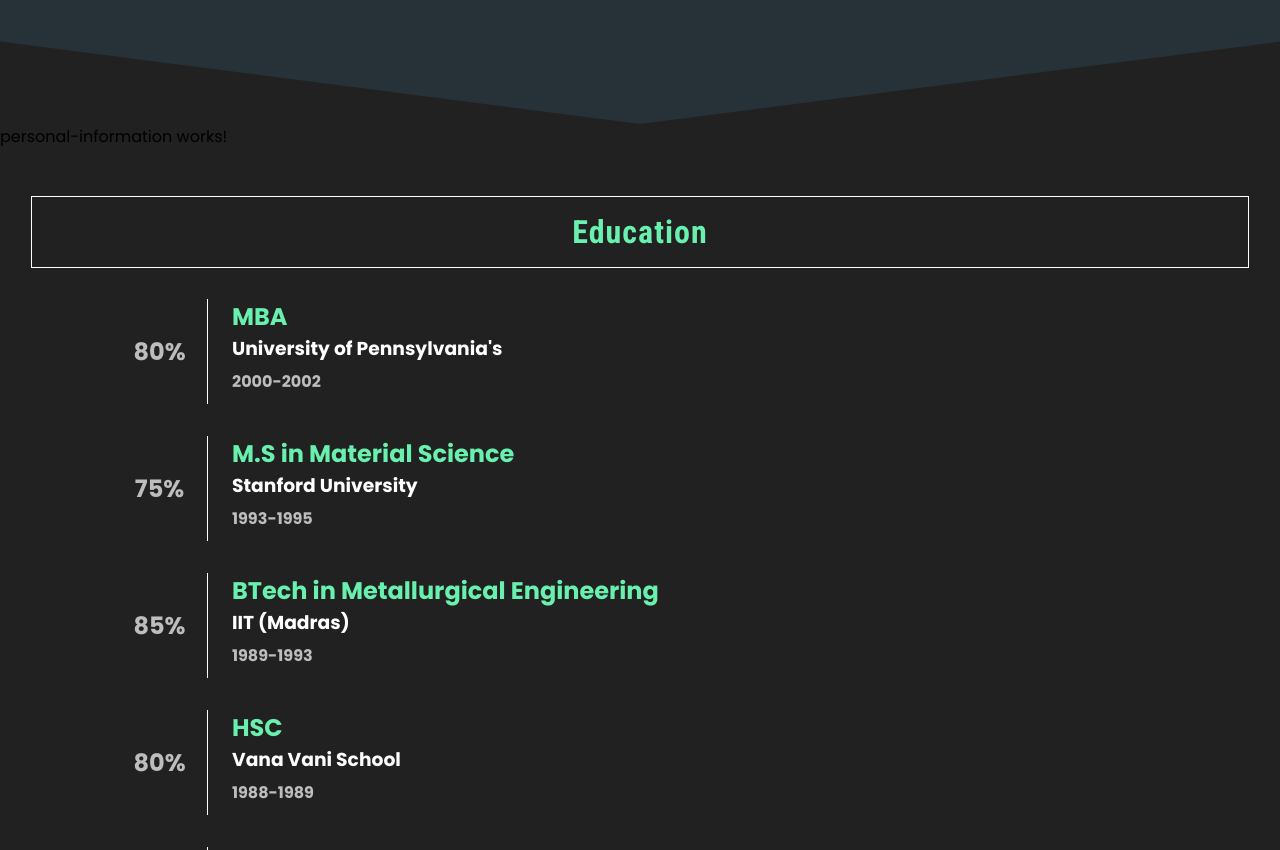
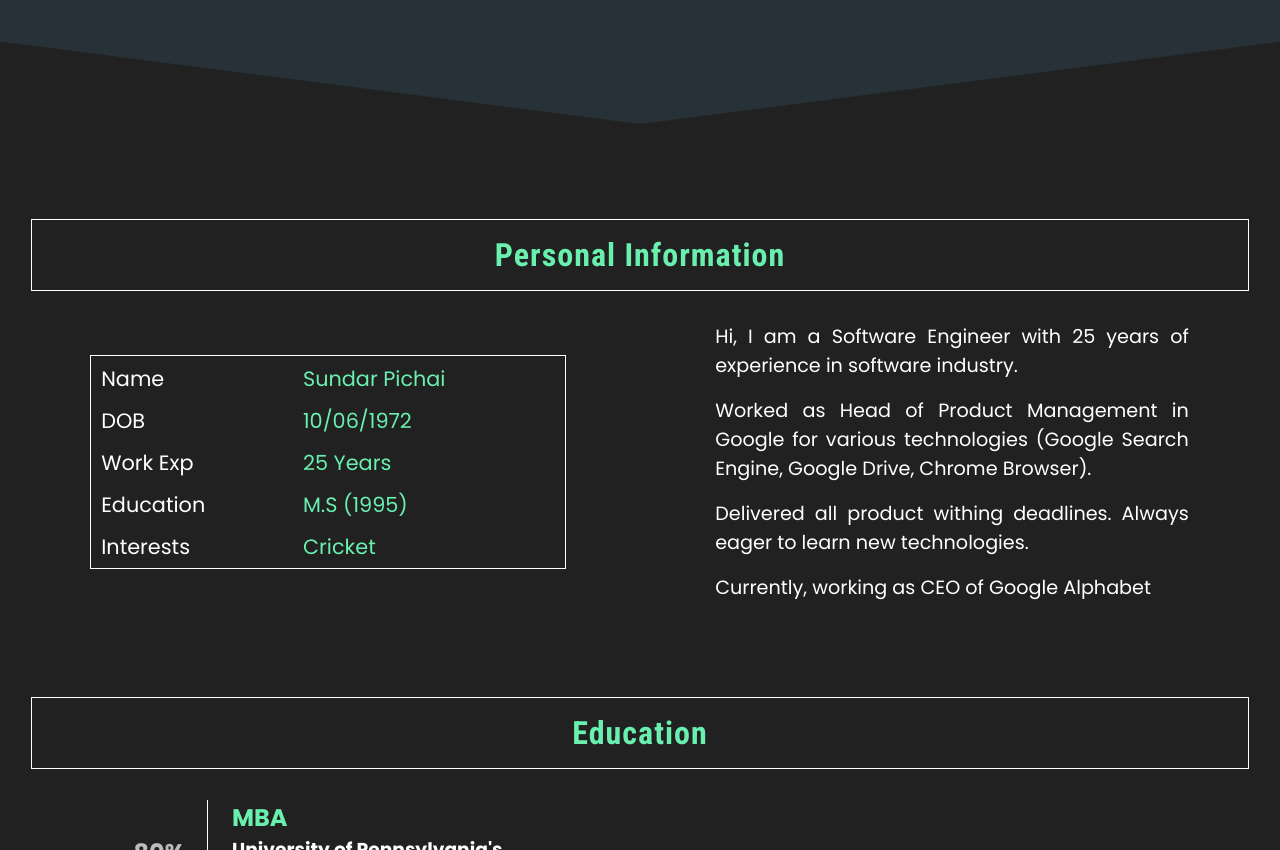
Before and after one commit to a-ture/WebSite, an Angular app in the folder WebSite/: page / in a window 1280 px wide. Shown: the part 700-1550 px from the top of the page. Built offline with nearby package versions, Linux system fonts and the light colour scheme.

Commit message:
PersonalInformation

```diff
--- a/WebSite/src/app/componets/personal-information/personal-information.component.css
+++ b/WebSite/src/app/componets/personal-information/personal-information.component.css
@@ -0,0 +1,56 @@
+:host {
+  display: block;
+  color: white;
+  padding: 3rem 2rem;
+}
+
+.container {
+  gap: 2rem;
+  display: grid;
+}
+
+table {
+  font-size: 1.3rem;
+  outline: 1px solid white;
+}
+
+table tr {
+  height: 40px;
+}
+
+table tr td {
+  padding-left: 0.5rem;
+}
+
+table tr td:nth-child(even) {
+  color: var(--green);
+}
+
+section p {
+  font-size: 1.2rem;
+  text-align: justify;
+}
+
+section p:not(:first-child) {
+  margin-top: 1rem;
+}
+
+/* PC */
+
+:host.pc {
+  margin-top: 3rem;
+}
+
+:host.pc .container {
+  grid-template-columns: 1fr 1fr;
+}
+
+:host.pc h1 {
+  grid-column: 1/3;
+}
+
+:host.pc section,
+:host.pc table {
+  width: 80%;
+  margin: auto;
+}
--- a/WebSite/src/app/componets/personal-information/personal-information.component.html
+++ b/WebSite/src/app/componets/personal-information/personal-information.component.html
@@ -1 +1,19 @@
-<p>personal-information works!</p>
+<div class="container">
+  <h1 class="title">
+    <span>Personal Information</span>
+  </h1>
+
+  <table>
+    <tbody>
+    <tr *ngFor="let row of myData">
+      <td *ngFor="let col of row">{{col}}</td>
+    </tr>
+    </tbody>
+  </table>
+
+  <section>
+    <p *ngFor="let sentence of aboutMe">
+      {{sentence}}
+    </p>
+  </section>
+</div>
--- a/WebSite/src/app/componets/personal-information/personal-information.component.ts
+++ b/WebSite/src/app/componets/personal-information/personal-information.component.ts
@@ -1,4 +1,4 @@
-import { Component, OnInit } from '@angular/core';
+import {Component, OnInit} from '@angular/core';
 
 @Component({
   selector: 'app-personal-information',
@@ -6,8 +6,23 @@
   styleUrls: ['./personal-information.component.css']
 })
 export class PersonalInformationComponent implements OnInit {
+  myData: string[][] = [
+    ['Name', 'Sundar Pichai'],
+    ['DOB', '10/06/1972'],
+    ['Work Exp', '25 Years'],
+    ['Education', 'M.S (1995)'],
+    ['Interests', 'Cricket'],
+  ];
 
-  constructor() { }
+  aboutMe: string[] = [
+    'Hi, I am a Software Engineer with 25 years of experience in software industry.',
+    'Worked as Head of Product Management in Google for various technologies (Google Search Engine, Google Drive, Chrome Browser).',
+    'Delivered all product withing deadlines. Always eager to learn new technologies.',
+    'Currently, working as CEO of Google Alphabet',
+  ];
+
+  constructor() {
+  }
 
   ngOnInit(): void {
   }
```
